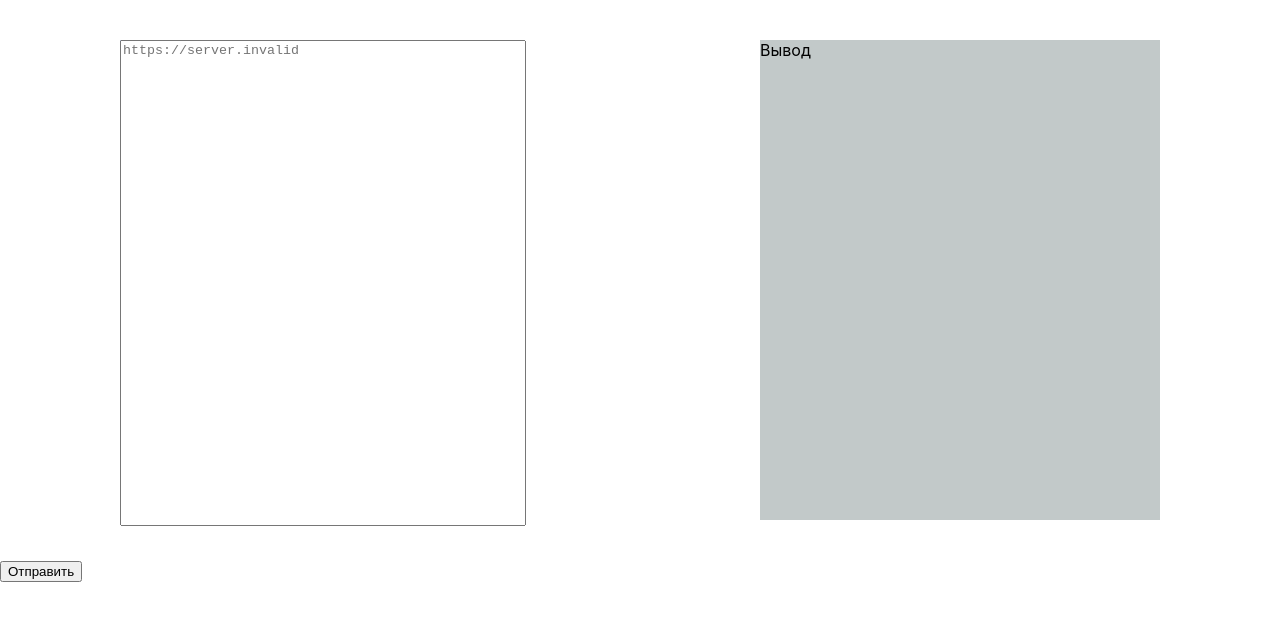
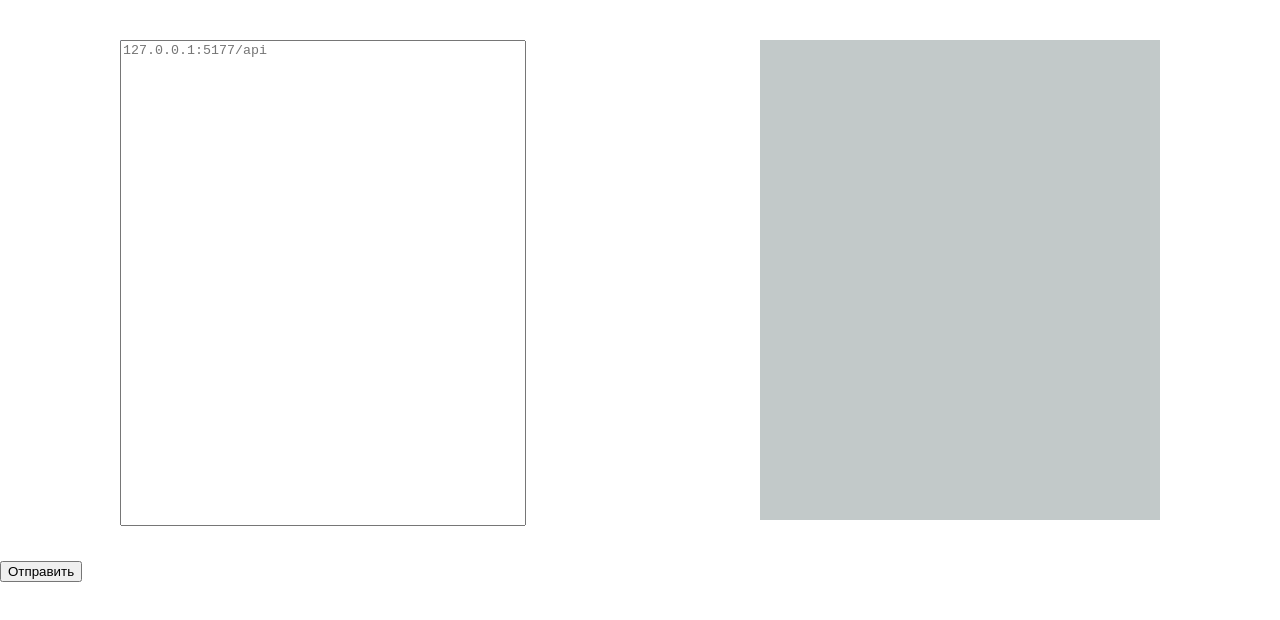
Before and after one commit to FrostyMemes/TemplaterAPI, a React (Create React App) app in the folder client/: page / in a window 1280 px wide. Shown: the top 620 px of the page. Built offline with nearby package versions, Linux system fonts and the light colour scheme; no server answers.

Commit message:
feat: added prototype of sending http request

```diff
--- a/client/src/App.js
+++ b/client/src/App.js
@@ -1,18 +1,34 @@
 import './App.css';
+import {useState} from "react";
+import axios from "axios";
 
 function App() {
-    console.log(process.env.REACT_APP_BACKEND_IP)
+    const apiUrl = `${process.env.REACT_APP_BACKEND_ADDRESS}/api`
+    const [markdown, setMarkdown] = useState('')
+    const [mdRender, setMdrender] = useState('')
+
+    const sendMarkdown = function (){
+        axios.get(`http://${apiUrl}?markdown=${markdown}`)
+            .then(response => setMdrender(response.data))
+            .catch(error => {
+                setMdrender(error.message)
+            });
+        //setMarkdown(`${apiUrl}?markdown=${markdown}`)
+    }
+
     return (
         <div>
             <div className="render-space">
                 <div className="input-area">
-                    <textarea placeholder={process.env.REACT_APP_BACKEND_IP}></textarea>
+                    <textarea placeholder={apiUrl}
+                              onChange={(e) => setMarkdown(e.target.value)}>
+                    </textarea>
                 </div>
                 <div className="render-area">
-                    Вывод
+                    {mdRender}
                 </div>
             </div>
-            <input type="button" value="Отправить"/>
+            <input type="button" value="Отправить" onClick={sendMarkdown}/>
         </div>
     );
 }
```
